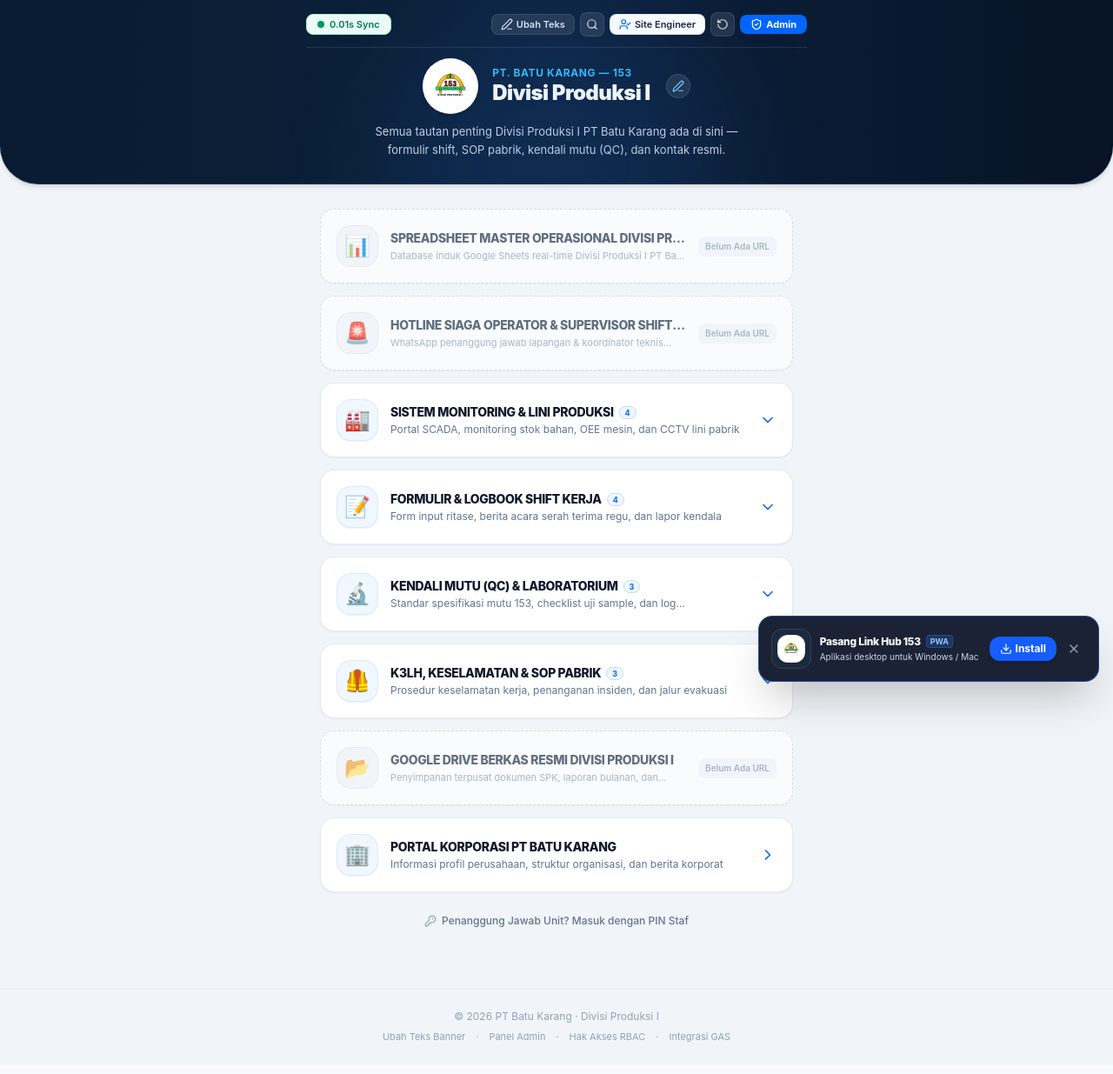
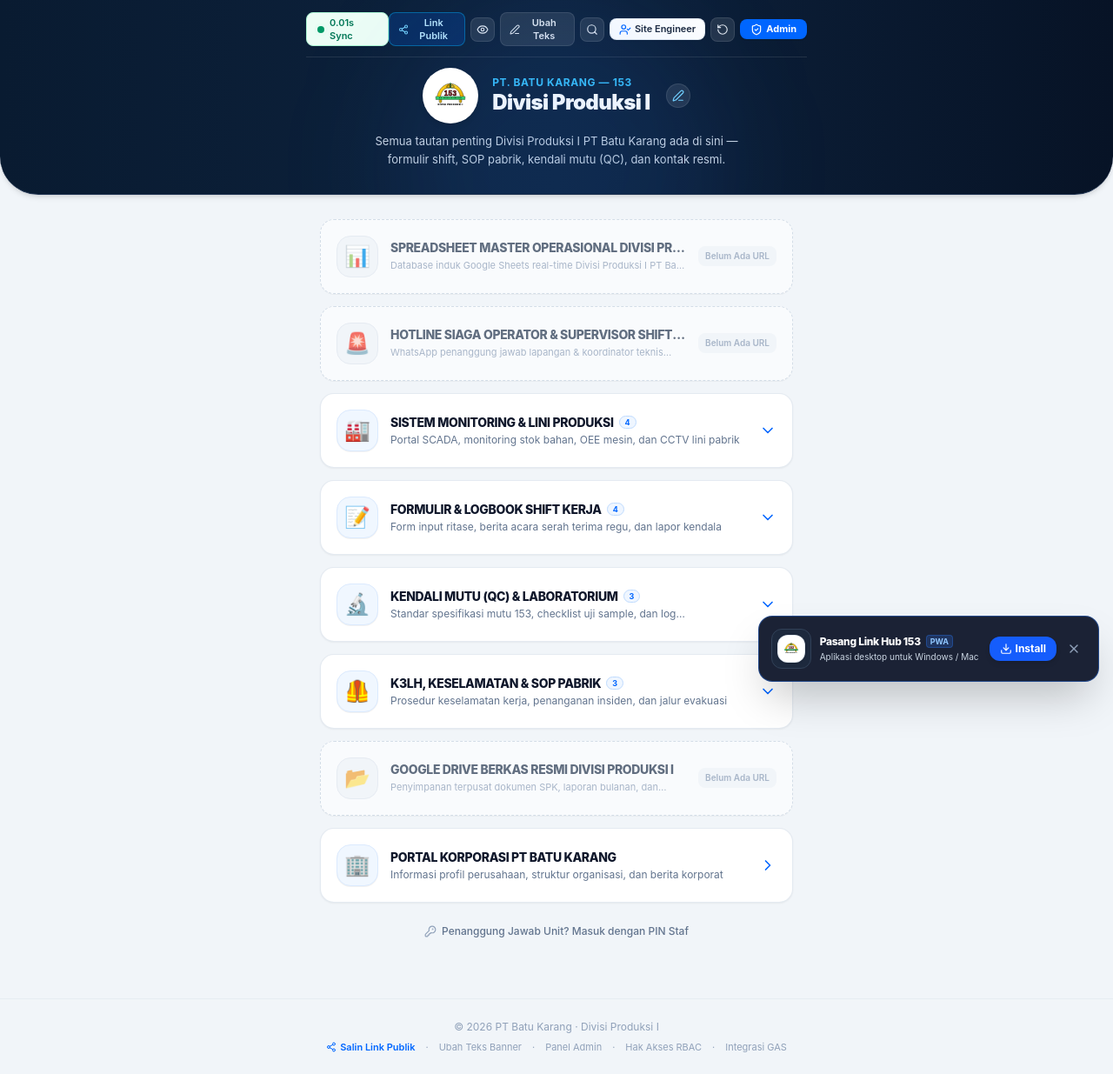
Before and after one commit to appspengolahan/linktree-pp1, a React (Vite) app: page / in a window 1280 px wide. Shown: the whole page at 87% size. Built offline with nearby package versions, Linux system fonts and the light colour scheme.

Commit message:
feat: add public view mode with URL parameter support
Implement a public mode toggle to allow users to view the application in a clean state, manageable via URL parameters (?mode=public, ?view=clean, ?public=true).

```diff
--- a/src/App.tsx
+++ b/src/App.tsx
@@ -12,6 +12,9 @@
   ArrowRight,
   Pin,
   Edit3,
+  Share2,
+  Eye,
+  Lock,
 } from 'lucide-react';
 
 import { LinkItem, Role, GasConfig, StatistikData, StaffMember, BannerConfig } from './types';
@@ -73,10 +76,41 @@
   const [isGasCenterOpen, setIsGasCenterOpen] = useState<boolean>(false);
   const [toastMessage, setToastMessage] = useState<string | null>(null);
 
+  // Mode Publik Bersih (URL param: ?mode=public atau ?view=clean)
+  const [isPublicMode, setIsPublicMode] = useState<boolean>(() => {
+    if (typeof window === 'undefined') return false;
+    const params = new URLSearchParams(window.location.search);
+    return params.get('mode') === 'public' || params.get('view') === 'clean' || params.get('public') === 'true';
+  });
+
   const showToast = useCallback((msg: string) => {
     setToastMessage(msg);
     setTimeout(() => setToastMessage(null), 3000);
   }, []);
+
+  const togglePublicMode = () => {
+    setIsPublicMode((prev) => {
+      const next = !prev;
+      const url = new URL(window.location.href);
+      if (next) {
+        url.searchParams.set('mode', 'public');
+      } else {
+        url.searchParams.delete('mode');
+        url.searchParams.delete('view');
+        url.searchParams.delete('public');
+      }
+      window.history.replaceState({}, '', url.toString());
+      showToast(next ? 'Beralih ke Pratinjau Tampilan Publik Bersih' : 'Kembali ke Mode Kelola Internal');
+      return next;
+    });
+  };
+
+  const handleCopyPublicLink = () => {
+    const url = new URL(window.location.href);
+    url.searchParams.set('mode', 'public');
+    navigator.clipboard.writeText(url.toString());
+    showToast('Tautan Publik Bersih berhasil disalin! Siap dibagikan.');
+  };
 
   // Inisialisasi: Load data instan dari LocalStorage (0.01s first paint) & catat visit
   useEffect(() => {
@@ -265,7 +299,48 @@
         {/* Subtle decorative glow */}
         <div className="absolute top-0 left-1/2 -translate-x-1/2 w-96 h-96 bg-blue-500/10 rounded-full blur-3xl pointer-events-none" />
 
-        {/* Minimalist Floating Top Utility Bar (Identik dengan Header Web Apps Monitoring Stock) */}
+        {/* Floating Top Utility Bar: Berbeda antara Mode Publik Bersih dan Mode Kelola */}
+        {isPublicMode ? (
+          <div className="max-w-xl mx-auto flex items-center justify-between text-xs pb-3 mb-3 border-b border-white/10">
+            <div className="flex items-center gap-2 text-slate-200 text-[11px] font-medium">
+              <span className="relative flex h-2 w-2">
+                <span className="animate-ping absolute inline-flex h-full w-full rounded-full bg-sky-400 opacity-75"></span>
+                <span className="relative inline-flex rounded-full h-2 w-2 bg-sky-400"></span>
+              </span>
+              <span className="font-semibold text-white tracking-wide">Portal Resmi</span>
+              <span className="text-white/30">|</span>
+              <span className="text-slate-300">PT Batu Karang</span>
+            </div>
+
+            <div className="flex items-center gap-1.5">
+              {/* Toggle Cari Tautan */}
+              <button
+                onClick={() => {
+                  setIsSearchOpen(!isSearchOpen);
+                  if (isSearchOpen) setSearchQuery('');
+                }}
+                className={`p-1.5 rounded-lg transition-colors cursor-pointer border ${
+                  isSearchOpen
+                    ? 'bg-white text-[#0066ff] border-white shadow-xs'
+                    : 'bg-white/10 hover:bg-white/20 text-slate-200 border-white/10'
+                }`}
+                title={isSearchOpen ? 'Tutup Pencarian' : 'Cari Tautan...'}
+              >
+                <Search className="w-3.5 h-3.5" />
+              </button>
+
+              {/* Kembali ke Mode Kelola jika admin sedang pratinjau */}
+              <button
+                onClick={togglePublicMode}
+                className="flex items-center gap-1 px-2.5 py-1 rounded-lg bg-white/10 hover:bg-white/20 text-slate-300 hover:text-white transition-colors text-[11px] font-semibold cursor-pointer border border-white/10"
+                title="Beralih ke Mode Kelola Internal"
+              >
+                <Lock className="w-3.5 h-3.5" />
+                <span className="hidden sm:inline">Mode Kelola</span>
+              </button>
+            </div>
+          </div>
+        ) : (
           <div className="max-w-xl mx-auto flex items-center justify-between text-xs pb-3 mb-3 border-b border-white/10">
             {/* Status Sinkronisasi GAS (Identik Tombol Auto-Sync Hijau Mint) */}
             <div
@@ -283,6 +358,25 @@
             </div>
 
             <div className="flex items-center gap-1.5">
+              {/* Tombol Salin Link Publik Bersih */}
+              <button
+                onClick={handleCopyPublicLink}
+                className="flex items-center gap-1 px-2.5 py-1 rounded-lg bg-[#0066ff]/20 hover:bg-[#0066ff]/35 text-sky-200 hover:text-white transition-colors text-[11px] font-semibold cursor-pointer border border-sky-400/40"
+                title="Salin tautan publik bersih khusus pengunjung / umum"
+              >
+                <Share2 className="w-3.5 h-3.5 text-sky-300" />
+                <span className="hidden sm:inline">Link Publik</span>
+              </button>
+
+              {/* Tombol Pratinjau Tampilan Publik Bersih */}
+              <button
+                onClick={togglePublicMode}
+                className="p-1.5 rounded-lg bg-white/10 hover:bg-white/20 text-slate-200 transition-colors cursor-pointer border border-white/10"
+                title="Pratinjau tampilan publik bersih (Clean View)"
+              >
+                <Eye className="w-3.5 h-3.5" />
+              </button>
+
               {/* Tombol Ubah Teks Banner Secara Manual */}
               <button
                 onClick={() => setIsEditBannerOpen(true)}
@@ -340,6 +434,7 @@
               </button>
             </div>
           </div>
+        )}
 
         {/* Profile Card Header: Logo Sejajar dengan Teks (Kompak & Rendah Sesuai Permintaan) */}
         <div className="max-w-md mx-auto text-center flex flex-col items-center">
@@ -365,7 +460,8 @@
               </h1>
             </div>
 
-            {/* Tombol Cepat Edit Teks Banner (Pensil) */}
+            {/* Tombol Cepat Edit Teks Banner (Pensil) - Disembunyikan di Mode Publik */}
+            {!isPublicMode && (
               <button
                 onClick={() => setIsEditBannerOpen(true)}
                 className="p-1.5 rounded-full bg-white/10 hover:bg-white/20 text-sky-300 hover:text-white transition-colors cursor-pointer shrink-0 ml-0.5 border border-white/10"
@@ -374,6 +470,7 @@
               >
                 <Edit3 className="w-3.5 h-3.5" />
               </button>
+            )}
           </div>
 
           {/* Deskripsi Subtitle */}
@@ -486,8 +583,8 @@
           })
         )}
 
-        {/* Akses Cepat Masuk Staf jika belum login */}
-        {!activeStaff && (
+        {/* Akses Cepat Masuk Staf (Hanya di Mode Internal, Disembunyikan di Mode Publik Bersih) */}
+        {!activeStaff && !isPublicMode && (
           <div className="pt-2 text-center">
             <button
               onClick={() => setIsStaffAuthModalOpen(true)}
@@ -500,10 +597,32 @@
         )}
       </main>
 
-      {/* 3. Footer Sederhana & Bersih (Persis Referensi) */}
+      {/* 3. Footer: Sederhana & Bersih (Persis Referensi) */}
       <footer className="py-6 px-4 text-center text-xs text-slate-400 border-t border-slate-200/60 mt-auto space-y-2">
         <p>© 2026 PT Batu Karang · Divisi Produksi I</p>
+
+        {isPublicMode ? (
+          <div className="flex items-center justify-center gap-2 text-[11px] text-slate-400">
+            {/* Akses Internal Tersembunyi/Sederhana untuk Pengelola */}
+            <button
+              onClick={togglePublicMode}
+              className="text-slate-400/60 hover:text-slate-600 transition-colors flex items-center gap-1 cursor-pointer py-0.5 px-2 rounded"
+              title="Masuk ke Mode Kelola Internal"
+            >
+              <Lock className="w-3 h-3" />
+              <span>Akses Internal</span>
+            </button>
+          </div>
+        ) : (
           <div className="flex items-center justify-center gap-3 text-[11px] text-slate-400 flex-wrap">
+            <button
+              onClick={handleCopyPublicLink}
+              className="text-[#0066ff] hover:text-[#0052cc] font-semibold transition-colors cursor-pointer flex items-center gap-1"
+            >
+              <Share2 className="w-3 h-3" />
+              Salin Link Publik
+            </button>
+            <span>·</span>
             <button
               onClick={() => setIsEditBannerOpen(true)}
               className="hover:text-slate-700 transition-colors cursor-pointer"
@@ -532,6 +651,7 @@
               Integrasi GAS
             </button>
           </div>
+        )}
       </footer>
 
       {/* Modals & Popups */}
```
Lines whose indentation alone changed are shown as unchanged.
